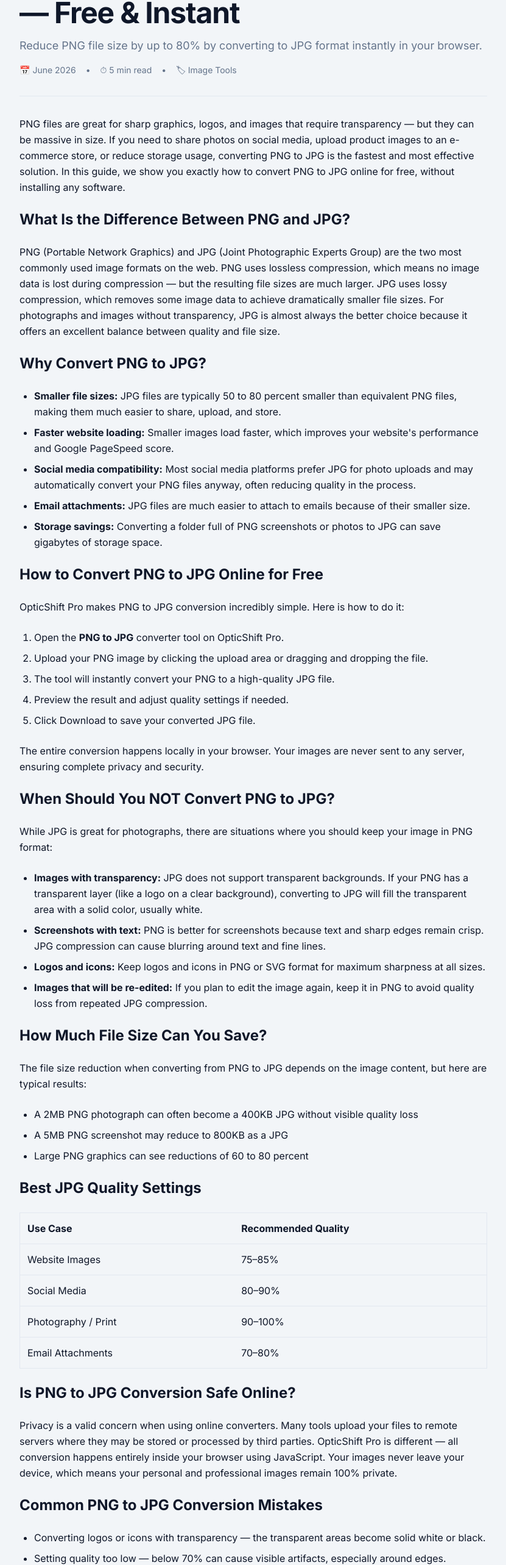
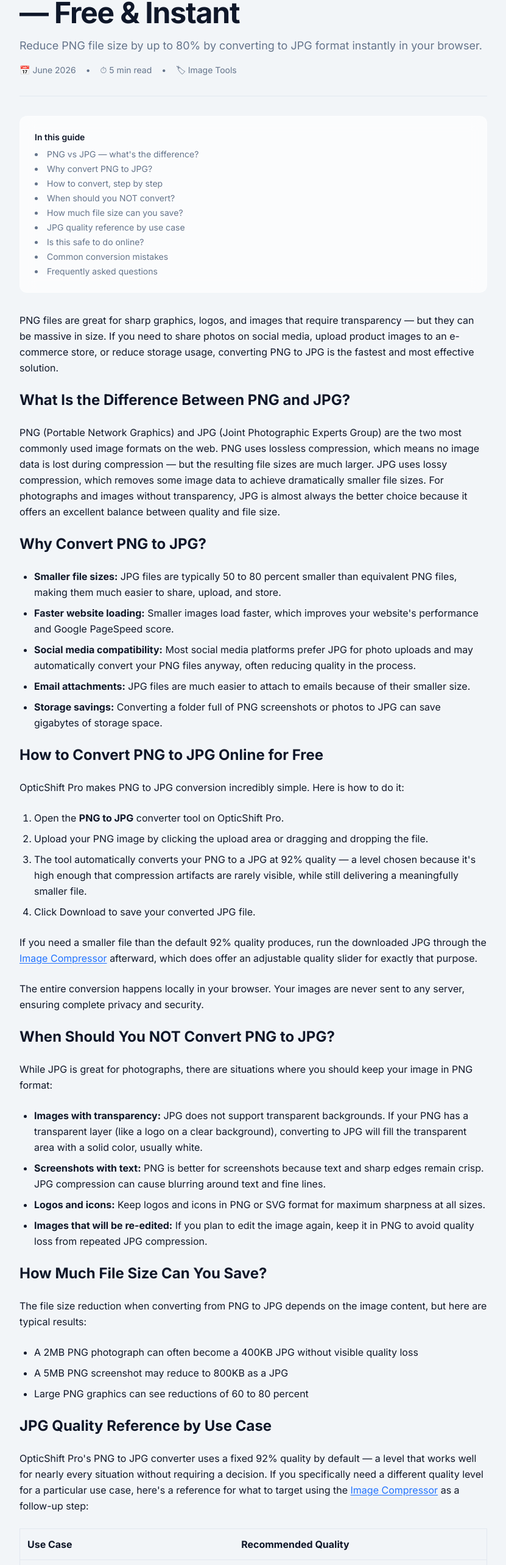
Before and after one commit to surajkumar122024-star/ok01, a Next.js app: page /blog/how-to-convert-png-to-jpg in a window 1280 px wide. Shown: the part 215-2781 px from the top of the page at 61% size, without its empty margins (224-1055 px from the left). Built offline with nearby package versions, Linux system fonts and the light colour scheme.

Commit message:
Improve png-to-jpg article: fix false 'adjust quality settings' claim (tool uses fixed 92%), add TOC, clarify quality table as reference not in-tool setting, 2 more FAQs

```diff
--- a/src/app/blog/how-to-convert-png-to-jpg/page.tsx
+++ b/src/app/blog/how-to-convert-png-to-jpg/page.tsx
@@ -36,19 +36,35 @@ export default function PngToJpgArticle() {
 
         <hr className="border-border" />
 
+        {/* Table of Contents */}
+        <nav className="glass rounded-xl border p-6 space-y-2 text-sm">
+          <p className="font-semibold mb-2">In this guide</p>
+          <ul className="space-y-1 list-disc list-inside text-muted-foreground">
+            <li><a href="#difference" className="hover:text-primary">PNG vs JPG — what's the difference?</a></li>
+            <li><a href="#why" className="hover:text-primary">Why convert PNG to JPG?</a></li>
+            <li><a href="#how-to" className="hover:text-primary">How to convert, step by step</a></li>
+            <li><a href="#when-not" className="hover:text-primary">When should you NOT convert?</a></li>
+            <li><a href="#savings" className="hover:text-primary">How much file size can you save?</a></li>
+            <li><a href="#quality-ref" className="hover:text-primary">JPG quality reference by use case</a></li>
+            <li><a href="#privacy" className="hover:text-primary">Is this safe to do online?</a></li>
+            <li><a href="#mistakes" className="hover:text-primary">Common conversion mistakes</a></li>
+            <li><a href="#faq" className="hover:text-primary">Frequently asked questions</a></li>
+          </ul>
+        </nav>
+
         {/* Content */}
         <div className="prose prose-neutral dark:prose-invert max-w-none space-y-6 text-base leading-relaxed">
 
           <p>
-            PNG files are great for sharp graphics, logos, and images that require transparency — but they can be massive in size. If you need to share photos on social media, upload product images to an e-commerce store, or reduce storage usage, converting PNG to JPG is the fastest and most effective solution. In this guide, we show you exactly how to convert PNG to JPG online for free, without installing any software.
+            PNG files are great for sharp graphics, logos, and images that require transparency — but they can be massive in size. If you need to share photos on social media, upload product images to an e-commerce store, or reduce storage usage, converting PNG to JPG is the fastest and most effective solution.
           </p>
 
-          <h2 className="text-2xl font-bold mt-8">What Is the Difference Between PNG and JPG?</h2>
+          <h2 id="difference" className="text-2xl font-bold mt-8">What Is the Difference Between PNG and JPG?</h2>
           <p>
             PNG (Portable Network Graphics) and JPG (Joint Photographic Experts Group) are the two most commonly used image formats on the web. PNG uses lossless compression, which means no image data is lost during compression — but the resulting file sizes are much larger. JPG uses lossy compression, which removes some image data to achieve dramatically smaller file sizes. For photographs and images without transparency, JPG is almost always the better choice because it offers an excellent balance between quality and file size.
           </p>
 
-          <h2 className="text-2xl font-bold mt-8">Why Convert PNG to JPG?</h2>
+          <h2 id="why" className="text-2xl font-bold mt-8">Why Convert PNG to JPG?</h2>
           <ul className="list-disc pl-6 space-y-2">
             <li><strong>Smaller file sizes:</strong> JPG files are typically 50 to 80 percent smaller than equivalent PNG files, making them much easier to share, upload, and store.</li>
             <li><strong>Faster website loading:</strong> Smaller images load faster, which improves your website's performance and Google PageSpeed score.</li>
@@ -57,22 +73,27 @@ export default function PngToJpgArticle() {
             <li><strong>Storage savings:</strong> Converting a folder full of PNG screenshots or photos to JPG can save gigabytes of storage space.</li>
           </ul>
 
-          <h2 className="text-2xl font-bold mt-8">How to Convert PNG to JPG Online for Free</h2>
+          <h2 id="how-to" className="text-2xl font-bold mt-8">How to Convert PNG to JPG Online for Free</h2>
           <p>
             OpticShift Pro makes PNG to JPG conversion incredibly simple. Here is how to do it:
           </p>
           <ol className="list-decimal pl-6 space-y-2">
             <li>Open the <strong>PNG to JPG</strong> converter tool on OpticShift Pro.</li>
             <li>Upload your PNG image by clicking the upload area or dragging and dropping the file.</li>
-            <li>The tool will instantly convert your PNG to a high-quality JPG file.</li>
-            <li>Preview the result and adjust quality settings if needed.</li>
+            <li>The tool automatically converts your PNG to a JPG at 92% quality — a level chosen because it's high enough that compression artifacts are rarely visible, while still delivering a meaningfully smaller file.</li>
             <li>Click Download to save your converted JPG file.</li>
           </ol>
+          <p>
+            If you need a smaller file than the default 92% quality produces, run the downloaded JPG
+            through the{' '}
+            <Link href="/tools/compressor" className="text-primary underline underline-offset-2">Image Compressor</Link>{' '}
+            afterward, which does offer an adjustable quality slider for exactly that purpose.
+          </p>
           <p>
             The entire conversion happens locally in your browser. Your images are never sent to any server, ensuring complete privacy and security.
           </p>
 
-          <h2 className="text-2xl font-bold mt-8">When Should You NOT Convert PNG to JPG?</h2>
+          <h2 id="when-not" className="text-2xl font-bold mt-8">When Should You NOT Convert PNG to JPG?</h2>
           <p>
             While JPG is great for photographs, there are situations where you should keep your image in PNG format:
           </p>
@@ -83,7 +104,7 @@ export default function PngToJpgArticle() {
             <li><strong>Images that will be re-edited:</strong> If you plan to edit the image again, keep it in PNG to avoid quality loss from repeated JPG compression.</li>
           </ul>
 
-          <h2 className="text-2xl font-bold mt-8">How Much File Size Can You Save?</h2>
+          <h2 id="savings" className="text-2xl font-bold mt-8">How Much File Size Can You Save?</h2>
           <p>
             The file size reduction when converting from PNG to JPG depends on the image content, but here are typical results:
           </p>
@@ -93,7 +114,15 @@ export default function PngToJpgArticle() {
             <li>Large PNG graphics can see reductions of 60 to 80 percent</li>
           </ul>
 
-          <h2 className="text-2xl font-bold mt-8">Best JPG Quality Settings</h2>
+          <h2 id="quality-ref" className="text-2xl font-bold mt-8">JPG Quality Reference by Use Case</h2>
+          <p>
+            OpticShift Pro's PNG to JPG converter uses a fixed 92% quality by default — a level that
+            works well for nearly every situation without requiring a decision. If you specifically
+            need a different quality level for a particular use case, here's a reference for what to
+            target using the{' '}
+            <Link href="/tools/compressor" className="text-primary underline underline-offset-2">Image Compressor</Link>{' '}
+            as a follow-up step:
+          </p>
 
           <div className="overflow-x-auto">
             <table className="w-full border border-border rounded-lg">
@@ -124,12 +153,12 @@ export default function PngToJpgArticle() {
             </table>
           </div>
 
-          <h2 className="text-2xl font-bold mt-8">Is PNG to JPG Conversion Safe Online?</h2>
+          <h2 id="privacy" className="text-2xl font-bold mt-8">Is PNG to JPG Conversion Safe Online?</h2>
           <p>
             Privacy is a valid concern when using online converters. Many tools upload your files to remote servers where they may be stored or processed by third parties. OpticShift Pro is different — all conversion happens entirely inside your browser using JavaScript. Your images never leave your device, which means your personal and professional images remain 100% private.
           </p>
 
-          <h2 className="text-2xl font-bold mt-8">Common PNG to JPG Conversion Mistakes</h2>
+          <h2 id="mistakes" className="text-2xl font-bold mt-8">Common PNG to JPG Conversion Mistakes</h2>
           <ul className="list-disc pl-6 space-y-2">
             <li>Converting logos or icons with transparency — the transparent areas become solid white or black.</li>
             <li>Setting quality too low — below 70% can cause visible artifacts, especially around edges.</li>
@@ -138,7 +167,7 @@ export default function PngToJpgArticle() {
             <li>Forgetting to keep the original PNG as a backup before converting.</li>
           </ul>
 
-          <h2 className="text-2xl font-bold mt-8">Frequently Asked Questions</h2>
+          <h2 id="faq" className="text-2xl font-bold mt-8">Frequently Asked Questions</h2>
 
           <h3 className="font-semibold mt-6">Does converting PNG to JPG reduce quality?</h3>
           <p>
@@ -158,6 +187,16 @@ export default function PngToJpgArticle() {
           <h3 className="font-semibold mt-6">Is the converter free to use?</h3>
           <p>
             Yes, the PNG to JPG converter on OpticShift Pro is completely free with no file size limits and no account required.
+          </p>
+
+          <h3 className="font-semibold mt-6">Can I get a different quality level than 92%?</h3>
+          <p>
+            This converter uses a fixed 92% quality for consistent, reliable results. If you need a smaller file at a lower quality, run the downloaded JPG through the Image Compressor tool, which has an adjustable quality slider.
+          </p>
+
+          <h3 className="font-semibold mt-6">Will my file name change after conversion?</h3>
+          <p>
+            The converted file keeps the same base name as your original PNG, with the extension changed to .jpg.
           </p>
 
           {/* About the Author */}
```
